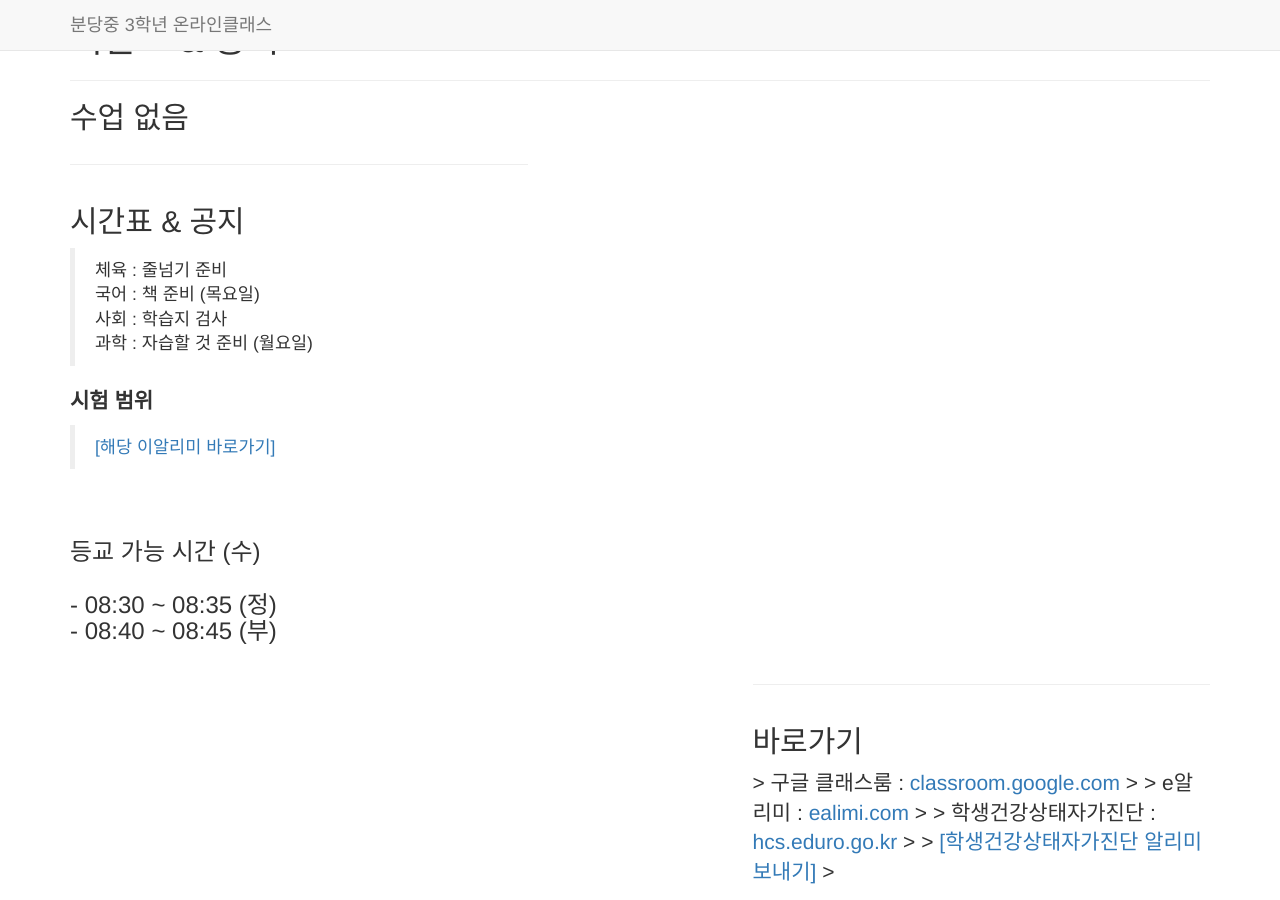
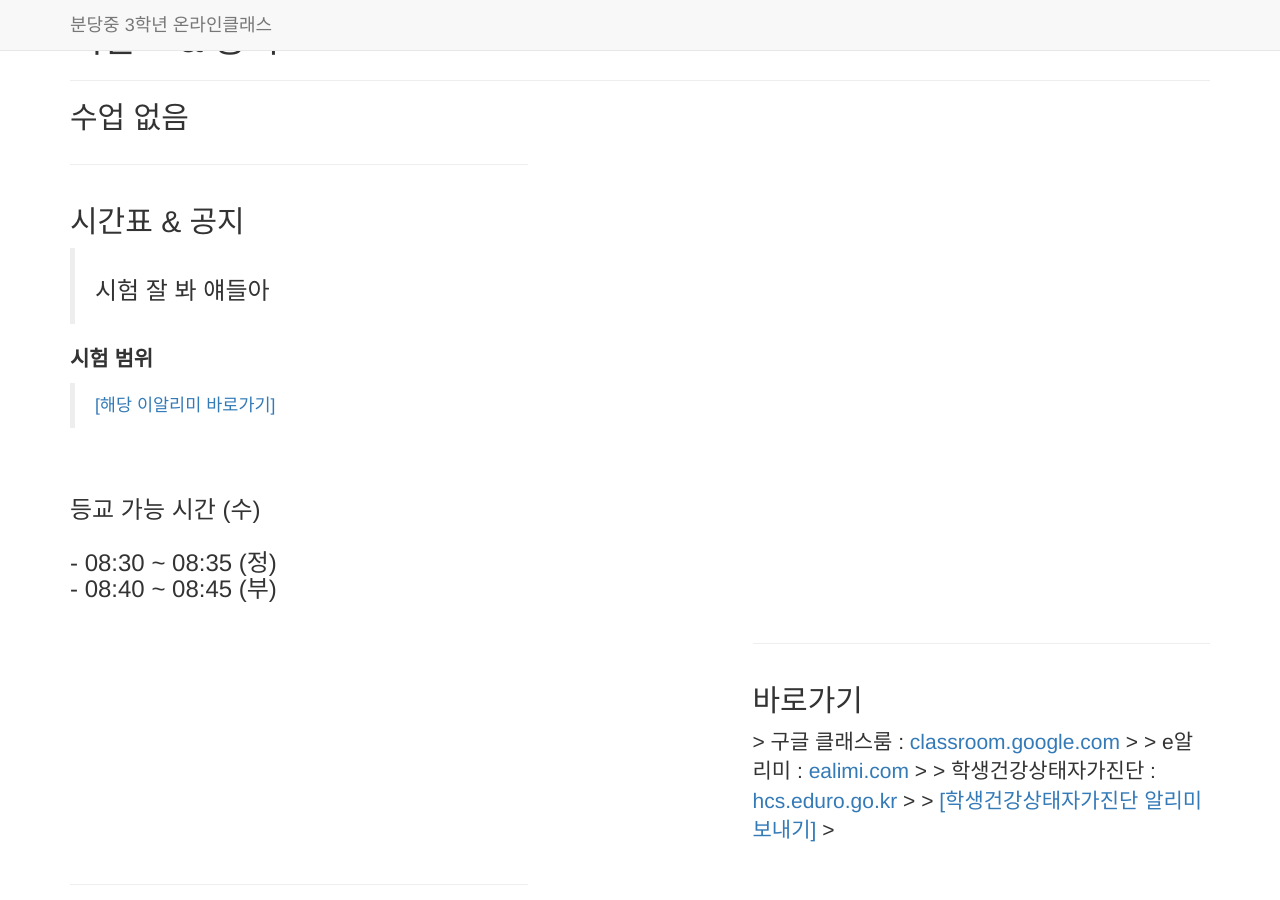
Before and after one commit to bundang-ms-2021/oncl, a Jekyll site: the page built from _posts/2014-09-21-services-1.markdown, in a window 1280 px wide and 900 px high. Built offline with Jekyll 4.4.1, drawn with Linux system fonts in a browser that asks for light colours; nearby versions of some CDN libraries; library files that are not in the unit come from our copies.

Commit message:
Update 2014-09-21-services-1.markdown

```diff
--- a/_posts/2014-09-21-services-1.markdown
+++ b/_posts/2014-09-21-services-1.markdown
@@ -5,10 +5,7 @@ category: Services
 title: 시간표 & 공지
 description: |
 ---
-  > 체육 : 줄넘기 준비
-  > 국어 : 책 준비 (목요일)
-  > 사회 : 학습지 검사
-  > 과학 : 자습할 것 준비 (월요일)
+  > <h3>시험 잘 봐 얘들아</h3>
 
   **시험 범위**
   > <a href = "https://www.ealimi.com/ReceivedNoti/LetterReplyNew/13981360/e31e1bef-aae6-4c18-b562-485d71c90973">[해당 이알리미 바로가기]</a>
```
